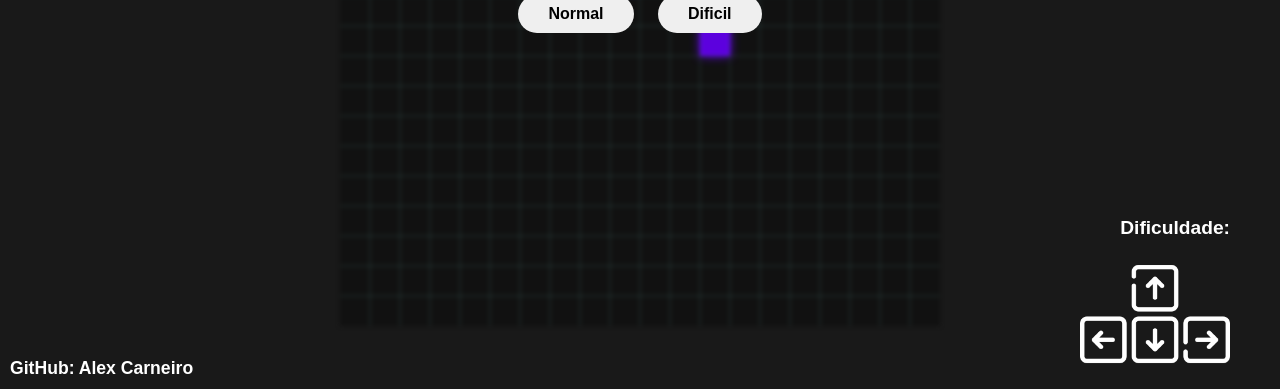
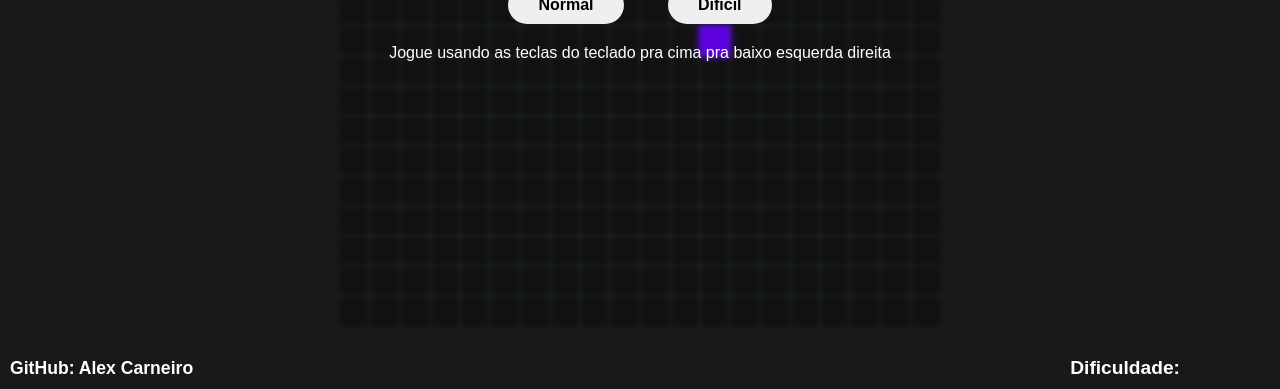
Before and after one commit to AlexCarneiroo/Jogo1.0, a plain HTML site: page index.html in a window 1280 px wide. Shown: the part 411-800 px from the top of the page. Drawn offline with Linux system fonts and the light colour scheme; animation ran at ten frames a second.

Commit message:
Alguns Ajustes

```diff
--- a/index.html
+++ b/index.html
@@ -23,6 +23,8 @@
     <h1>Escolha sua Dificuldade</h1>
     <button class="normal">Normal</button>
     <button class="dificil">Dificil</button>
+    <br>
+    <span>Jogue usando as teclas do teclado pra cima pra baixo esquerda direita</span>
 </div>
 
 <div class="menu-screen">
@@ -36,7 +38,6 @@
 
 <div class="image">
     <h1>Dificuldade: <span class="dificuldade"></span></h1>
-    <img src="./botoes.png" alt="" width="150">
 </div>
 
 <script src="script.js"></script>
--- a/style.css
+++ b/style.css
@@ -85,8 +85,8 @@ canvas{
 }
 .image h1{
     position: absolute;
-    bottom: 150px;
-    right: 50px;
+    bottom: 10px;
+    right: 100px;
     font-size: 1.2rem;
 }
 
@@ -110,7 +110,7 @@ canvas{
     padding:10px 30px;
     font-weight: bold;
     border-radius: 40px;
-    margin: 10px;
+    margin: 20px;
     border: none;
     cursor: pointer;
     font-size: 1rem;
```
